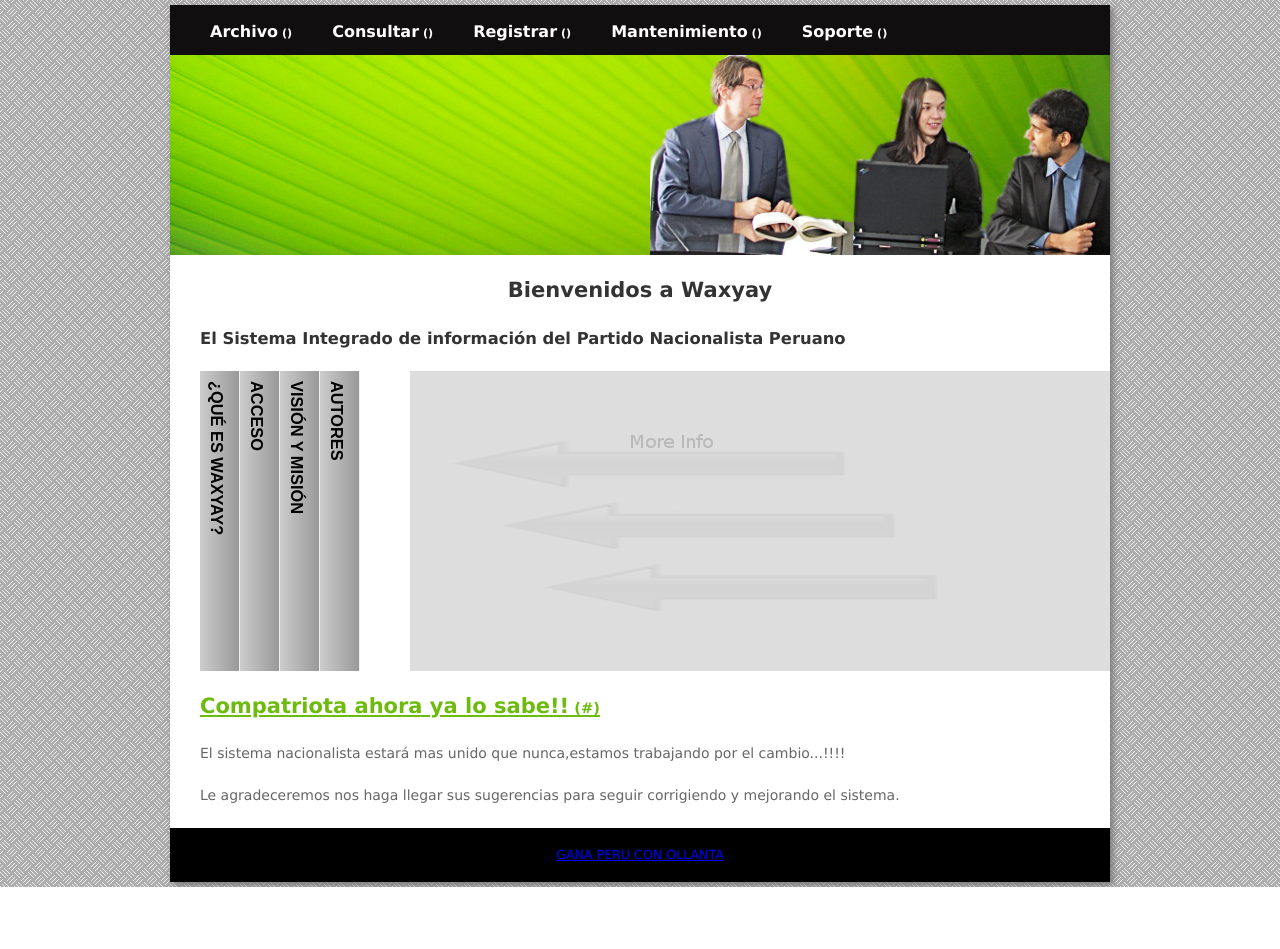
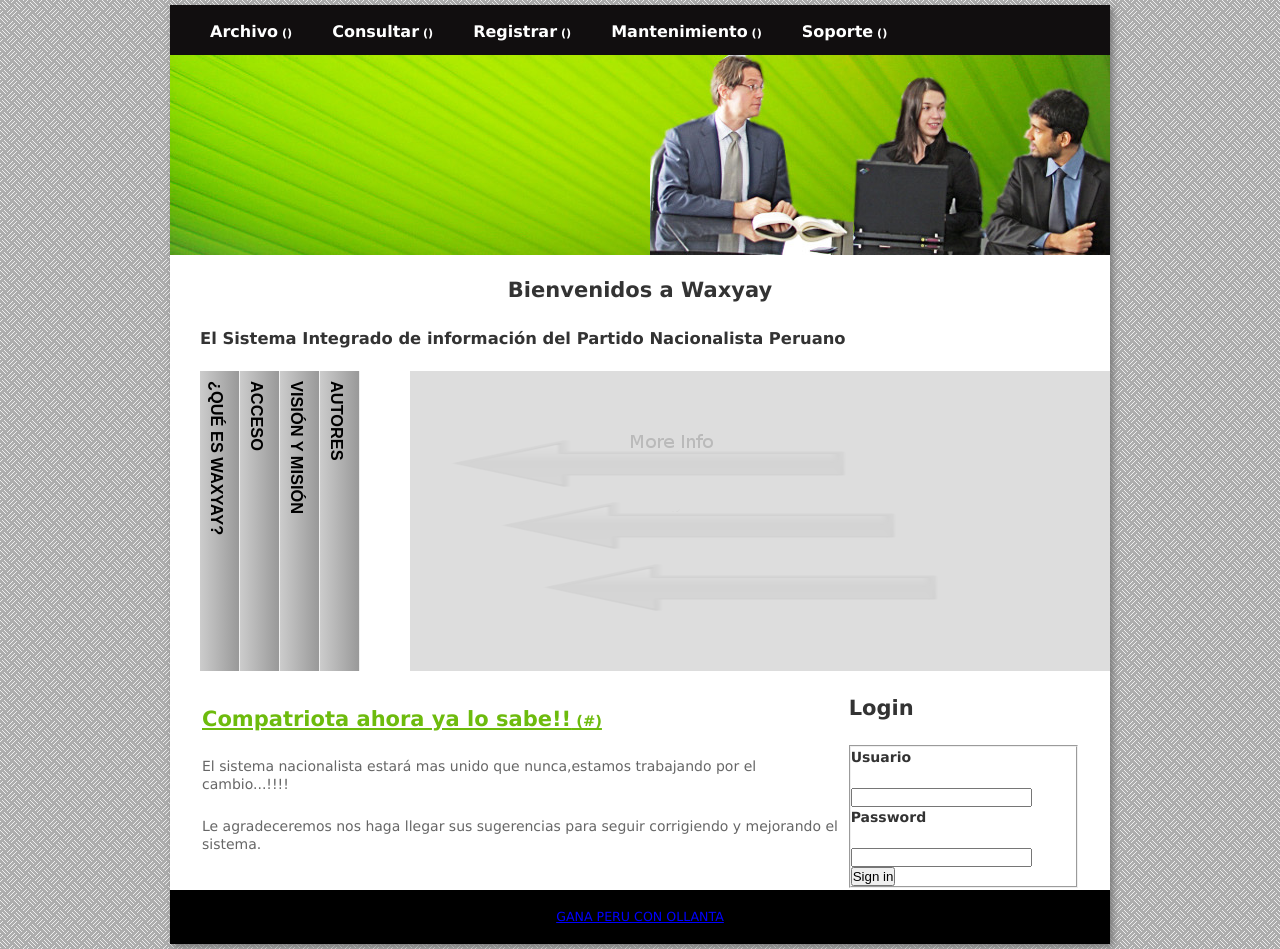
Before and after one commit to c0x6a/waxyay, a Django app: template templates/index.html in a window 1280 px wide. Before the commit the page ends 887 px from the top, so only its background shows below. Run offline with Django 3.2, Linux system fonts and the light colour scheme; the template is opened without the code that fills it, so the values that code supplies are empty.

Commit message:
Update leoaki Nª 3

```diff
--- a/templates/index.html
+++ b/templates/index.html
@@ -92,9 +92,37 @@
 						</section>
 
         		<article>
-							<h2><a href="#">Compatriota ahora ya lo sabe!!</a></h2>
-							<p>El sistema nacionalista estará mas unido que nunca,estamos trabajando por el cambio...!!!!</font></p>
-                            <p>Le agradeceremos nos haga llegar sus sugerencias para seguir corrigiendo y mejorando el sistema.</p></font>
+							<table>
+								<tr>
+									<td>
+										<div>
+											<h2><a href="#">Compatriota ahora ya lo sabe!!</a></h2>
+											<p>El sistema nacionalista estará mas unido que nunca,estamos trabajando por el cambio...!!!!</font></p>
+											<p>Le agradeceremos nos haga llegar sus sugerencias para seguir corrigiendo y mejorando el sistema.</p></font>
+										</div>
+									</td>
+
+									<td>
+										<div="loginBox" >
+
+											<h2>Login</h2>
+
+												<form id="loginForm" method='POST' action='#'>
+														<fieldset id="body" color="red">
+
+															<h4>Usuario</h4>
+															<input type="text" class='required' name="usuario" id="usuario" />
+
+															<h4>Password</h4>
+															<input type="password" class='required' name="password" id="password" />
+
+														<input type="submit" id="login" value="Sign in" />
+													</fieldset>
+												</form>
+										</div>
+									</td>
+								</tr>
+							</table>
 						</article>
 
 			</section><!-- end of #content -->
```
